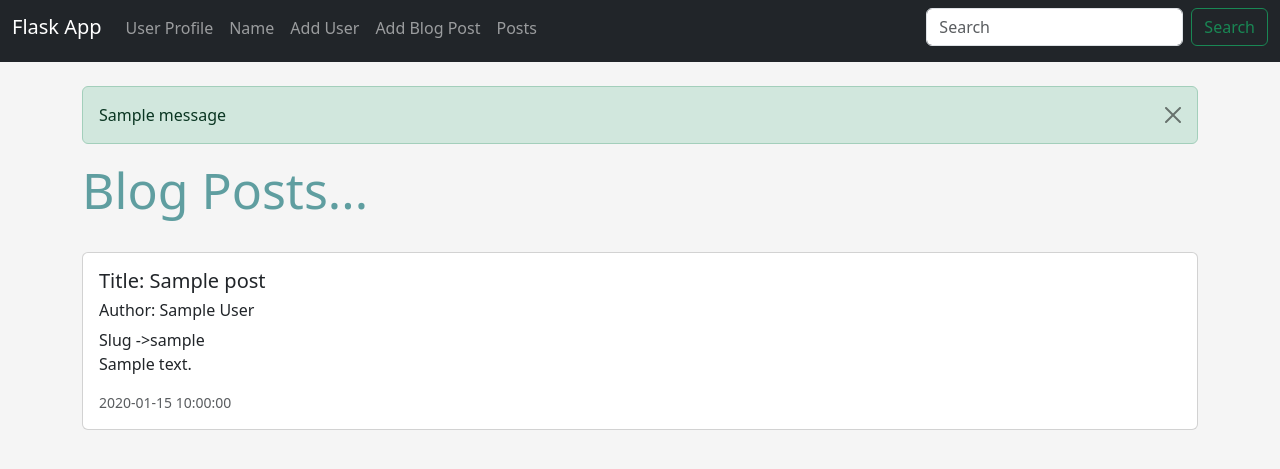
After one commit to sefatuter/Flask-works, a Flask app: page /posts in a window 1280 px wide. The commit adds this page. Shown: the top 469 px of the page. Run offline with Flask 3, Linux system fonts and the light colour scheme; tables that the repository leaves empty hold one stand-in row (values such as "Sample post"); one stand-in notice (Sample message) is shown.

Commit message:
Blog post page added

```diff
--- a/app.py
+++ b/app.py
@@ -40,6 +40,12 @@ migrate = Migrate(app, db)
 # $ flask db migrate -m "message"
 # $ flask db upgrade
 
+
+# if changes made in another computer use:
+# $ flask db stamp head
+# $ flask db migrate
+# $ flask db upgrade
+
 # Create a Blog Post Model
 class Posts(db.Model):
     id = db.Column(db.Integer, primary_key=True)
@@ -57,6 +63,22 @@ class PostForm(FlaskForm):
     author = StringField("Author", validators=[DataRequired()])
     slug = StringField("Slug", validators=[DataRequired()])
     submit = SubmitField("Submit")
+
+
+@app.route('/posts')
+def posts():
+    # Take all the posts from database
+
+    posts = Posts.query.order_by(Posts.date_posted)
+    return render_template("posts.html", posts=posts)
+
+
+
+
+
+
+
+
 
 # Add Post Page
 
--- a/templates/_navbar.html
+++ b/templates/_navbar.html
@@ -24,6 +24,9 @@
             <li class="nav-item">
               <a class="nav-link" href="{{ url_for('add_post') }}">Add Blog Post</a>
             </li>
+            <li class="nav-item">
+              <a class="nav-link" href="{{ url_for('posts') }}">Posts</a>
+            </li>
           </ul>
           <form class="d-flex mt-2" role="search">
             <input class="form-control me-2" type="search" placeholder="Search" aria-label="Search">
--- a/templates/add_post.html
+++ b/templates/add_post.html
@@ -38,8 +38,7 @@
 
             <br>
 
-            {{ form.submit(
-                class="btn btn-secondary") }}
+            {{ form.submit(class="btn btn-secondary") }}
 
         </form>
     </div>
--- /dev/null
+++ b/templates/posts.html
@@ -0,0 +1,32 @@
+{% extends 'base.html' %}
+
+{% block content %}
+
+{% for message in get_flashed_messages() %}
+
+    <div class="alert alert-success alert-dismissible fade show" role="alert">
+        {{ message }}
+        <button type="button" class="btn-close" data-bs-dismiss="alert" aria-label="Close"></button>
+        </div>
+
+{% endfor %}
+
+
+<h1>Blog Posts...</h1>
+<br/>
+
+{% for post in posts %}
+
+<div class="card" id="cardIndex">
+    <div class="card-body">
+      <h5 class="card-title">Title: {{ post.title }}</h5>
+      <h6>Author: {{ post.author }}</h6>
+      <span>Slug ->{{ post.slug }}</span>
+      <p class="card-text"> {{ post.content }} </p>
+      <p class="card-text"><small class="text-body-secondary">{{ post.date_posted }}</small></p>
+    </div>
+</div>
+<br>
+{% endfor %}
+
+{% endblock %}
```
